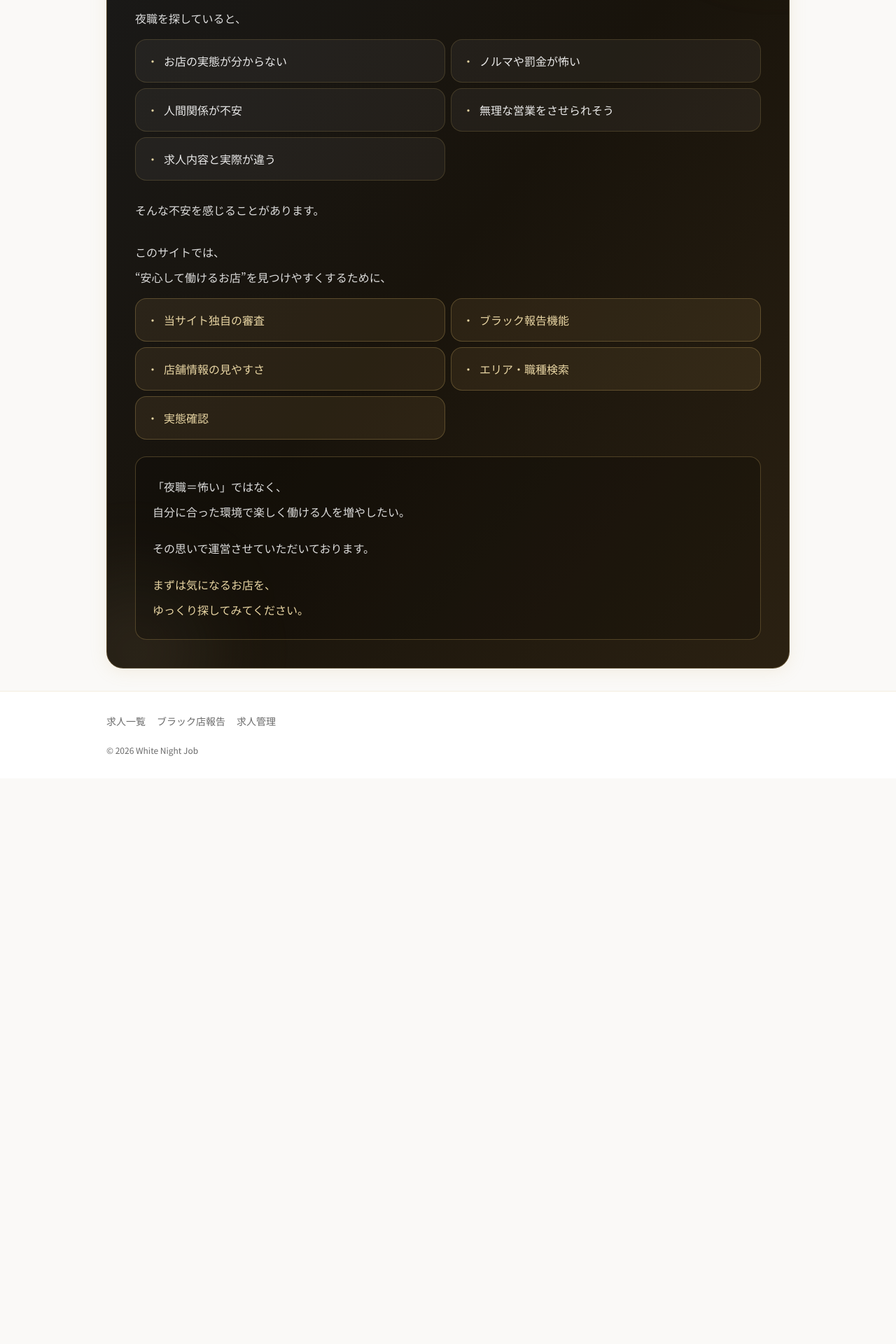
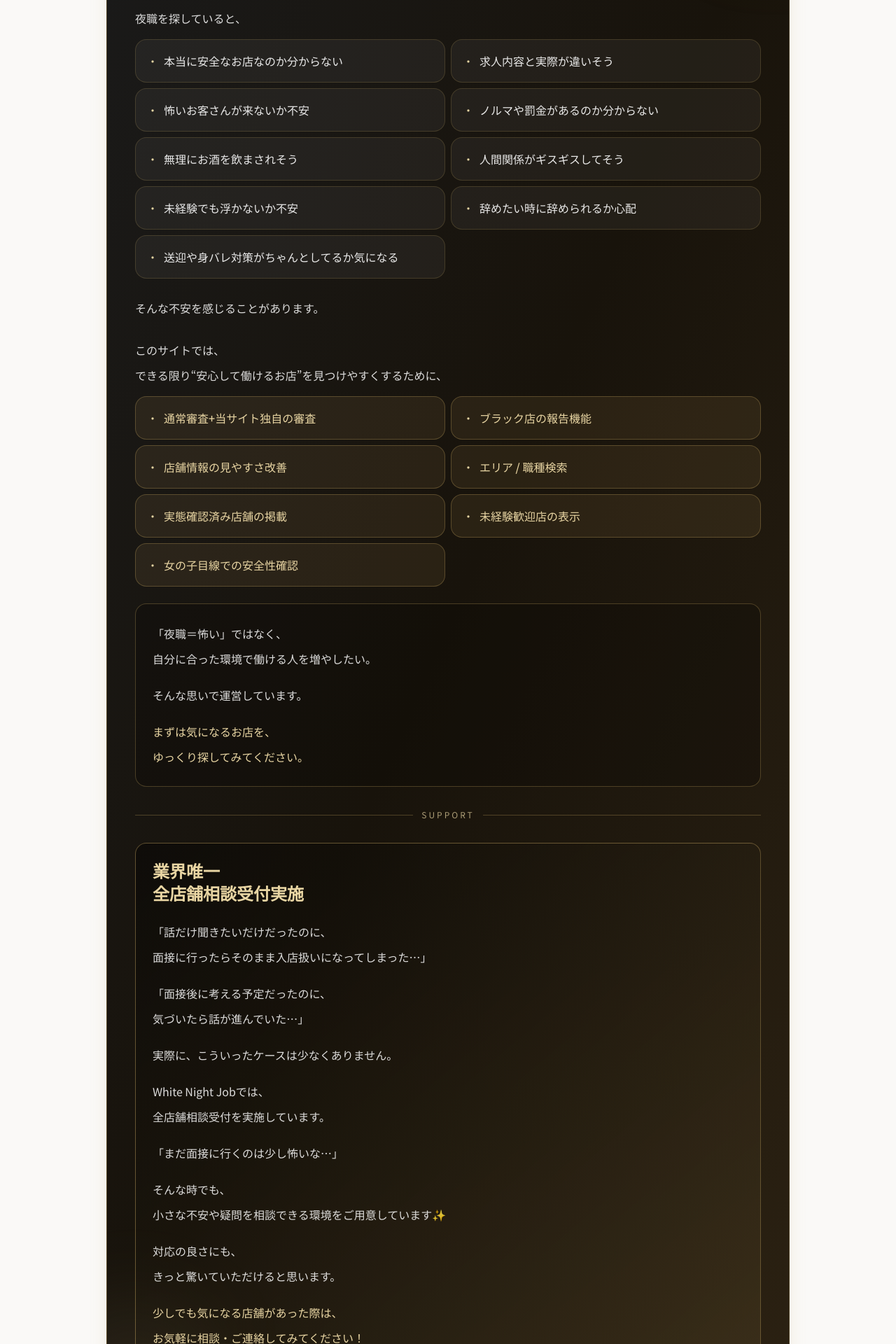
Before and after one commit to white-night-job/white-night-job, a Next.js app: page / in a window 1280 px wide. Shown: the part 1120-3040 px from the top of the page at 70% size. Before the commit the page ends 2232 px from the top, so only its background shows below. Built offline with nearby package versions, Linux system fonts and the light colour scheme; no server answers.

Commit message:
初めての方へ追加

```diff
--- a/src/components/FirstTimeGuide.tsx
+++ b/src/components/FirstTimeGuide.tsx
@@ -1,17 +1,23 @@
 const concerns = [
-  "お店の実態が分からない",
-  "ノルマや罰金が怖い",
-  "人間関係が不安",
-  "無理な営業をさせられそう",
-  "求人内容と実際が違う",
+  "本当に安全なお店なのか分からない",
+  "求人内容と実際が違いそう",
+  "怖いお客さんが来ないか不安",
+  "ノルマや罰金があるのか分からない",
+  "無理にお酒を飲まされそう",
+  "人間関係がギスギスしてそう",
+  "未経験でも浮かないか不安",
+  "辞めたい時に辞められるか心配",
+  "送迎や身バレ対策がちゃんとしてるか気になる",
 ];
 
 const supports = [
-  "当サイト独自の審査",
-  "ブラック報告機能",
-  "店舗情報の見やすさ",
-  "エリア・職種検索",
-  "実態確認",
+  "通常審査+当サイト独自の審査",
+  "ブラック店の報告機能",
+  "店舗情報の見やすさ改善",
+  "エリア / 職種検索",
+  "実態確認済み店舗の掲載",
+  "未経験歓迎店の表示",
+  "女の子目線での安全性確認",
 ];
 
 export function FirstTimeGuide() {
@@ -41,7 +47,7 @@ export function FirstTimeGuide() {
           <p>
             White Night Jobは、
             <br />
-            「安心して働ける夜職求人を探したい」人のための求人サイトです。
+            「安心して働ける夜職求人だけを探したい」人のための求人サイトです。
           </p>
 
           <div>
@@ -65,7 +71,7 @@ export function FirstTimeGuide() {
             <p>
               このサイトでは、
               <br />
-              “安心して働けるお店”を見つけやすくするために、
+              できる限り“安心して働けるお店”を見つけやすくするために、
             </p>
             <ul className="mt-3 grid gap-2 sm:grid-cols-2">
               {supports.map((item) => (
@@ -84,10 +90,10 @@ export function FirstTimeGuide() {
             <p>
               「夜職＝怖い」ではなく、
               <br />
-              自分に合った環境で楽しく働ける人を増やしたい。
+              自分に合った環境で働ける人を増やしたい。
             </p>
             <p className="mt-4">
-              その思いで運営させていただいております。
+              そんな思いで運営しています。
             </p>
             <p className="mt-4 text-gold-light">
               まずは気になるお店を、
@@ -95,6 +101,57 @@ export function FirstTimeGuide() {
               ゆっくり探してみてください。
             </p>
           </div>
+
+          <div className="flex items-center gap-3 py-2 text-gold-light/70">
+            <span className="h-px flex-1 bg-gold/30" />
+            <span className="text-xs tracking-[0.25em]">SUPPORT</span>
+            <span className="h-px flex-1 bg-gold/30" />
+          </div>
+
+          <div className="rounded-2xl border border-gold/40 bg-gradient-to-br from-black/40 to-gold/10 p-5 sm:p-6">
+            <p className="font-serif text-xl font-semibold text-gold-light sm:text-2xl">
+              業界唯一
+              <br />
+              全店舗相談受付実施
+            </p>
+
+            <div className="mt-5 space-y-4 text-white/85">
+              <p>
+                「話だけ聞きたいだけだったのに、
+                <br />
+                面接に行ったらそのまま入店扱いになってしまった…」
+              </p>
+              <p>
+                「面接後に考える予定だったのに、
+                <br />
+                気づいたら話が進んでいた…」
+              </p>
+              <p>実際に、こういったケースは少なくありません。</p>
+              <p>
+                White Night Jobでは、
+                <br />
+                全店舗相談受付を実施しています。
+              </p>
+              <p>
+                「まだ面接に行くのは少し怖いな…」
+              </p>
+              <p>
+                そんな時でも、
+                <br />
+                小さな不安や疑問を相談できる環境をご用意しています✨
+              </p>
+              <p>
+                対応の良さにも、
+                <br />
+                きっと驚いていただけると思います。
+              </p>
+              <p className="text-gold-light">
+                少しでも気になる店舗があった際は、
+                <br />
+                お気軽に相談・ご連絡してみてください！
+              </p>
+            </div>
+          </div>
         </div>
       </div>
     </section>
```
